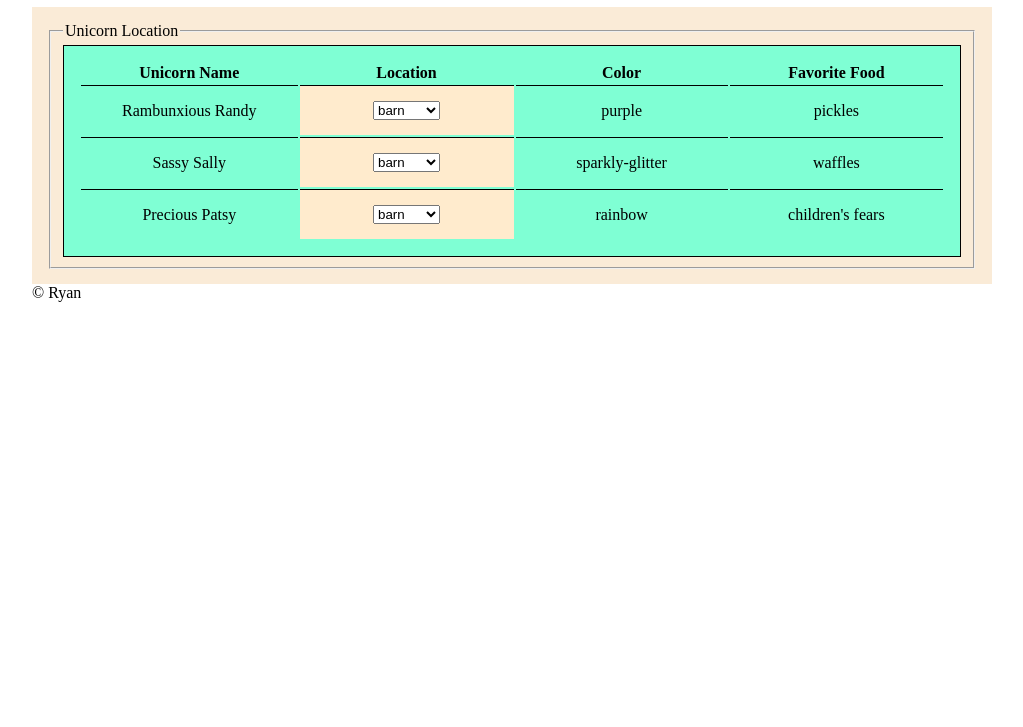
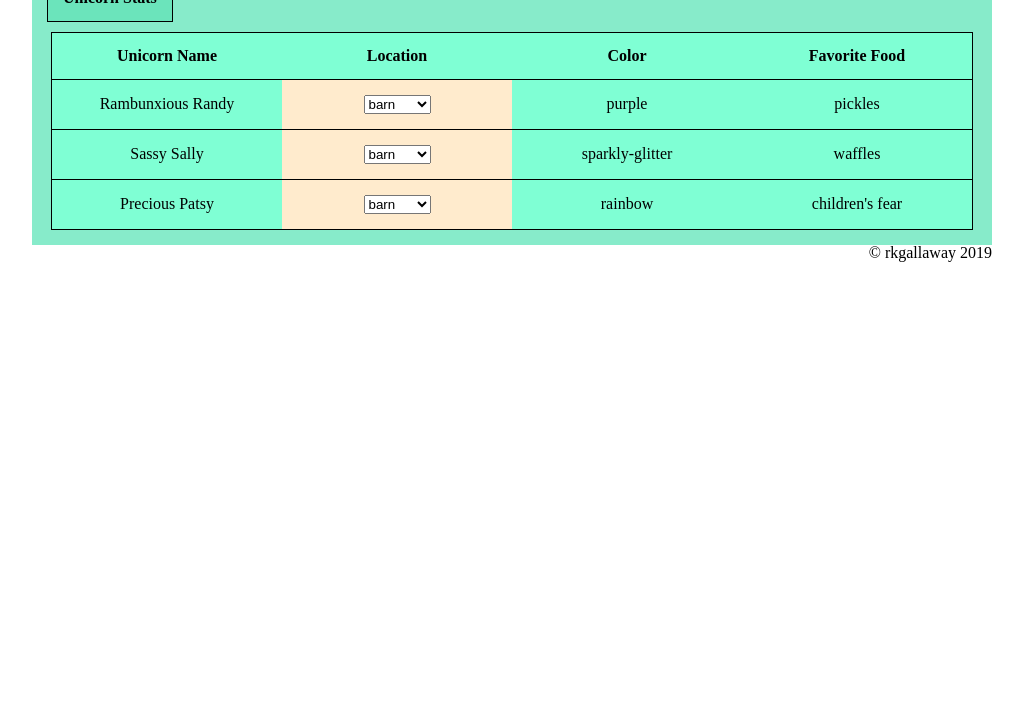
Before and after one commit to rkgallaway/the-unicorn-ranch, a plain HTML site: page index.html in a window 1280 px wide. Shown: the part 73-800 px from the top of the page, without its empty margins (128-1151 px from the left). Drawn offline with Linux system fonts and the light colour scheme.

Commit message:
options and styling fixes

```diff
--- a/app.js
+++ b/app.js
@@ -1,6 +1,10 @@
 'use strict';
 
 // middleware getting to our serv in v2
+
+//local storage data recovered here, but not using the data.  methods removed from objects. choosing not to change render methods or reinstantiate. I am choosing to use my valuable time elsewhere
+var unicornsParsed = JSON.parse(localStorage.getItem('unicorns'));
+console.log(unicornsParsed);
 
 //  global variables
 var allUnicorns = [];
@@ -8,12 +12,34 @@ var allUnicorns = [];
 //window into the DOM
 var unicornTable = document.getElementById('unicorn-table');
 
-//////////////////functions///////////////////////////////
 //renders all instances of Unicorn
 function renderAll(){
   for(var i in allUnicorns){
     allUnicorns[i].render();
   }
+}
+
+// header render function -must be done from js if we want it on rerender
+function renderHeader(){
+  var tHead = document.createElement('thead');
+  var trEl = document.createElement('tr');
+  var thEl = document.createElement('th');
+  thEl.textContent = 'Unicorn Name';
+  trEl.appendChild(thEl);
+
+  thEl = document.createElement('th');
+  thEl.textContent = 'Location';
+  trEl.appendChild(thEl);
+
+  thEl = document.createElement('th');
+  thEl.textContent = 'Color';
+  trEl.appendChild(thEl);
+
+  thEl = document.createElement('th');
+  thEl.textContent = 'Favorite Food';
+  trEl.appendChild(thEl);
+  tHead.appendChild(trEl);
+  unicornTable.appendChild(tHead);
 }
 
 // Constructor
@@ -36,10 +62,9 @@ function Unicorn(name, id, color, favoriteFood){
     }
   };
   allUnicorns.push(this);
-
 }
 
-// prototype methods added to Unicorn instances
+// prototype method -adds to constructor
 Unicorn.prototype.render = function(){
   this.otherPossibleLocationCalc(this.location);
 
@@ -52,29 +77,28 @@ Unicorn.prototype.render = function(){
   //location td needs a select element with options
   tdEl = document.createElement('td');
   tdEl.setAttribute('class', `${this.location}`);
+
   //select element
   var selectEl = document.createElement('select');
-  selectEl.setAttribute('name', `${this.id}`);
   selectEl.setAttribute('id', `${this.id}`);
   selectEl.setAttribute('onchange', 'changeLocation()');
-  //options for select element
+
+  //options for select element -start with existing location
   var optionEl = document.createElement('option');
   optionEl.textContent = this.location;
   optionEl.setAttribute('value', `${this.location}`);
   selectEl.appendChild(optionEl);
 
-  optionEl = document.createElement('option');
-  optionEl.textContent = 'pasture';
-  optionEl.setAttribute('value', 'pasture');
-  selectEl.appendChild(optionEl);
+  //iterating thru otherPossibleLocations array to assign remaining options to the select element
+  for (var i = 0; i < this.otherPossibleLocations.length; i++){
+    optionEl = document.createElement('option');
+    optionEl.textContent = this.otherPossibleLocations[i];
+    optionEl.setAttribute('value', `${this.otherPossibleLocations[i]}`);
+    selectEl.appendChild(optionEl);
+  }
 
-  optionEl = document.createElement('option');
-  optionEl.textContent = 'trails';
-  optionEl.setAttribute('value', 'trails');
-  selectEl.appendChild(optionEl);
   tdEl.appendChild(selectEl);
   trEl.appendChild(tdEl);
-
 
   tdEl = document.createElement('td');
   tdEl.textContent = this.color;
@@ -85,9 +109,10 @@ Unicorn.prototype.render = function(){
   trEl.appendChild(tdEl);
 
   unicornTable.appendChild(trEl);
-
 };
 
+// function used with onchange attribute in selece element
+// would prefer for this to be more dynamic, but it works
 // eslint-disable-next-line no-unused-vars
 function changeLocation(){
   var randyChange = document.getElementById('randy').value;
@@ -96,33 +121,24 @@ function changeLocation(){
   var sallyChange = document.getElementById('sally').value;
   allUnicorns[1].location = sallyChange;
 
-  var patsyChanged = document.getElementById('patsy').value;
-  allUnicorns[2].location = patsyChanged;
+  var patsyChange = document.getElementById('patsy').value;
+  allUnicorns[2].location = patsyChange;
 
   unicornTable.innerHTML = '';
+  renderHeader();
   renderAll();
   saveUnicornStatus();
-
 }
-
 
 function saveUnicornStatus(){
   var stringifiedUnicorns = JSON.stringify(allUnicorns);
   localStorage.setItem('unicorns', stringifiedUnicorns);
 }
 
-
 new Unicorn('Rambunxious Randy', 'randy', 'purple', 'pickles');
 new Unicorn('Sassy Sally', 'sally', 'sparkly-glitter', 'waffles');
-new Unicorn('Precious Patsy', 'patsy', 'rainbow', 'children\'s fears');
+new Unicorn('Precious Patsy', 'patsy', 'rainbow', 'children\'s fear');
 
-
-
+renderHeader();
 renderAll();
 saveUnicornStatus();
-
-
-
-//event handling
-//on click event.  1st click barn - pasture
-// 2nd click pasture-trail
--- /dev/null
+++ b/css/reset.css
@@ -0,0 +1,48 @@
+/* http://meyerweb.com/eric/tools/css/reset/
+   v2.0 | 20110126
+   License: none (public domain)
+*/
+
+html, body, div, span, applet, object, iframe,
+h1, h2, h3, h4, h5, h6, p, blockquote, pre,
+a, abbr, acronym, address, big, cite, code,
+del, dfn, em, img, ins, kbd, q, s, samp,
+small, strike, strong, sub, sup, tt, var,
+b, u, i, center,
+dl, dt, dd, ol, ul, li,
+fieldset, form, label, legend,
+table, caption, tbody, tfoot, thead, tr, th, td,
+article, aside, canvas, details, embed,
+figure, figcaption, footer, header, hgroup,
+menu, nav, output, ruby, section, summary,
+time, mark, audio, video {
+	margin: 0;
+	padding: 0;
+	border: 0;
+	font-size: 100%;
+	font: inherit;
+	vertical-align: baseline;
+}
+/* HTML5 display-role reset for older browsers */
+article, aside, details, figcaption, figure,
+footer, header, hgroup, menu, nav, section {
+	display: block;
+}
+body {
+	line-height: 1;
+}
+ol, ul {
+	list-style: none;
+}
+blockquote, q {
+	quotes: none;
+}
+blockquote:before, blockquote:after,
+q:before, q:after {
+	content: '';
+	content: none;
+}
+table {
+	border-collapse: collapse;
+	border-spacing: 0;
+}
--- a/css/style.css
+++ b/css/style.css
@@ -2,18 +2,39 @@ body {
   width: 960px;
   margin: 0px auto;
 }
+h1 {
+  font-size: 2em;
+  font-weight: bold;
+}
 
 form {
   padding: 15px;
-  background-color: antiquewhite;
+  background-color: rgb(135, 235, 202);
+}
+
+fieldset {
+  border: none;
+}
+
+legend {
+  display: block;
+  margin-bottom: 10px;
+  padding: 15px;
+  border: 1px solid black;
+  background-color: rgb(107, 228, 187);
+  font-weight: bolder;
 }
 
 table {
-  padding: 15px;
   margin: 0px auto;
   background-color: aquamarine;
   border: 1px solid black;
 
+}
+
+th {
+  font-weight: bold;
+  padding: 15px;
 }
 
 td {
@@ -35,3 +56,7 @@ td {
 .trails {
   background-color: blueviolet;
 }
+
+footer {
+  text-align: right;
+}
--- a/index.html
+++ b/index.html
@@ -1,38 +1,30 @@
 <!DOCTYPE html>
 <head>
   <title>Unicorn Ranch</title>
+  <link rel="stylesheet" href="css/reset.css" />
   <link rel="stylesheet" href="css/style.css" />
 </head>
 <body>
   <header>
-    <h1> Unicorn Ranch</h1>
+    <h1> The Unicorn Ranch</h1>
   </header>
 
 
   <main>
     <form id="unicornform">
+
       <fieldset>
-        <legend>Unicorn Location</legend>
-    <table id="unicorn-table">
+        <legend>Unicorn Stats</legend>
 
-      <thead>
-        <tr>
-          <th>Unicorn Name</th>
-          <th class="location">Location</th>
-          <th>Color</th>
-          <th>Favorite Food</th>
-        </tr>
-      </thead>
+        <table id="unicorn-table"></table>
 
+      </fieldset>
 
-    </table>
-  </fieldset>
-  </form>
-
+    </form>
   </main>
 
   <footer>
-    &copy; Ryan
+    &copy; rkgallaway 2019
   </footer>
   <script src="app.js"></script>
 </body>
```
